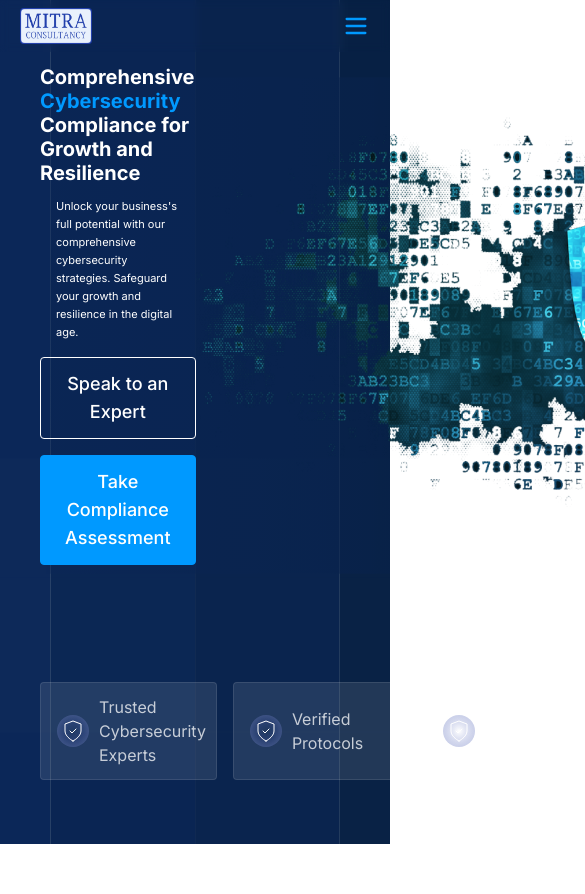
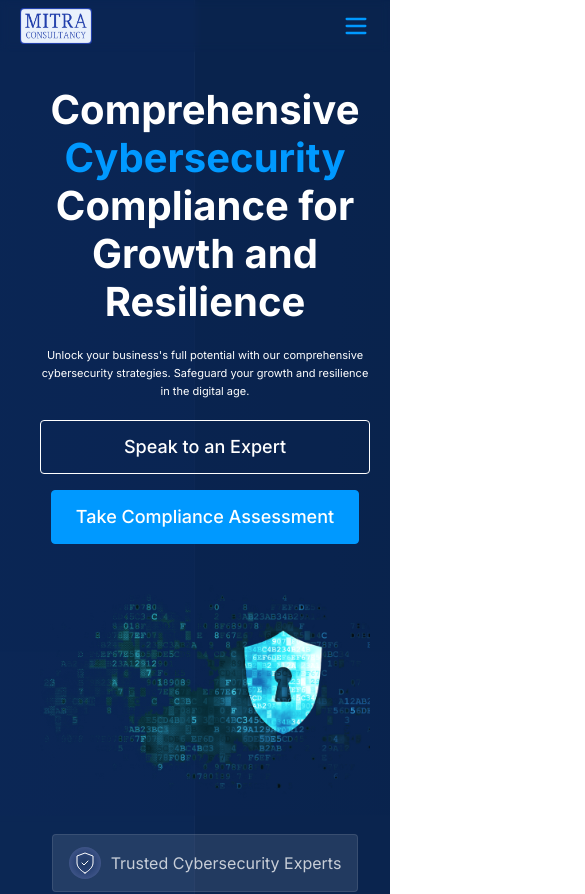
Before and after one commit to neon-lab-dev/MITR-Consultancy-Client, a Next.js app: page /cybersecurity-compliance in a window 390 px wide. Shown: the top 894 px of the page, 585 px wide, since content can reach past the window. Built offline with nearby package versions, Linux system fonts and the light colour scheme.

Commit message:
Made compliance hero responsive

```diff
--- a/src/Components/CybersecurityCompliance/CybersecurityComplianceHero/CybersecurityComplianceHero.tsx
+++ b/src/Components/CybersecurityCompliance/CybersecurityComplianceHero/CybersecurityComplianceHero.tsx
@@ -18,7 +18,7 @@ const CybersecurityComplianceHero = () => {
     "Robust Updation",
   ];
   return (
-    <div className="font-Inter relative h-screen">
+    <div className="font-Inter relative h-[1200px] xl:h-screen">
       {/* Background Image */}
       <div className="absolute inset-0 z-0">
         <Image
@@ -35,25 +35,25 @@ const CybersecurityComplianceHero = () => {
 
       {/* Content */}
       <Container>
-        <div className="flex flex-col gap-[117px] items-center justify-center absolute top-0 bottom-0 z-20 max-w-[1300px] mx-auto px-5 md:px-7 2xl:px-0">
-          <div className="flex items-center justify-between">
+        <div className="flex flex-col gap-8 xl:gap-[117px] items-center justify-center absolute top-0 bottom-0 z-20 max-w-[1300px] mx-auto px-5 md:px-7 2xl:px-0">
+          <div className="flex flex-col xl:flex-row gap-10 xl:gap-0 items-center justify-between">
             <div>
-              <h1 className="text-white leading-6 md:leading-[40px] xl:leading-[67px] text-xl md:text-[32px] xl:text-[56px] font-bold max-w-[344px] md:max-w-[550px] xl:max-w-[1071px]">
+              <h1 className="text-white text-center xl:text-start leading-[48px] xl:leading-[67px] text-[40px] xl:text-[56px] font-bold max-w-[344px] md:max-w-[1071px] lg:max-w-[800px] mx-auto">
                 Comprehensive{" "}
                 <span className="text-primary-20">Cybersecurity</span>{" "}
                 Compliance for Growth and Resilience
               </h1>
-              <p className="text-white text-[11px] md:text-sm xl:text-lg leading-[18px] xl:leading-7 max-w-[1071px] mt-3 xl:mt-6 px-4">
+              <p className="text-white text-center xl:text-start text-[11px] md:text-sm xl:text-lg leading-[18px] xl:leading-7 max-w-full md_maw-w-[850px] lg:max-w-[1071px] mt-5 xl:mt-6">
                 Unlock your business's full potential with our comprehensive
                 cybersecurity strategies. Safeguard your growth and resilience
                 in the digital age.
               </p>
-              <div className="flex flex-col md:flex-row items-center justify-start gap-4 xl:gap-6 mt-4 md:mt-9 xl:mt-[62px]">
+              <div className="flex flex-col md:flex-row items-center justify-center xl:justify-start gap-4 xl:gap-6 mt-5 md:mt-9 xl:mt-[62px]">
                 <Button
                   handleClick={() => setIsContactUsModalOpen(true)}
                   variant="secondary"
                   title="Speak to an Expert"
-                  classNames="w-auto"
+                  classNames="w-full md:w-auto"
                 />
                 <Button
                   handleClick={() =>
@@ -71,12 +71,12 @@ const CybersecurityComplianceHero = () => {
             <Image
               src={IMAGES.cyberSecurity}
               alt="MITRA Consultancy"
-              className="max-w-[600px]"
+              className="max-w-full xl:max-w-[600px]"
             />
           </div>
 
           {/* Features */}
-          <div className="grid grid-cols-4 gap-4 z-10">
+          <div className="grid grid-cols-1 md:grid-cols-2 xl:grid-cols-4 gap-4 z-10">
             {features?.map((feature) => (
               <div
                 key={feature}
--- a/src/app/(commonLayout)/cybersecurity-compliance/page.tsx
+++ b/src/app/(commonLayout)/cybersecurity-compliance/page.tsx
@@ -9,11 +9,11 @@ const CybersecurityCompliance = () => {
   return (
     <div>
       <CybersecurityComplianceHero />
-      <ComplianceSolutions />
+      {/* <ComplianceSolutions />
       <SecureCompliance />
       <TrustAndResults />
       <ComplianceAssessment />
-      <CyberSecurityTestimonials/>
+      <CyberSecurityTestimonials/> */}
     </div>
   );
 };
```
